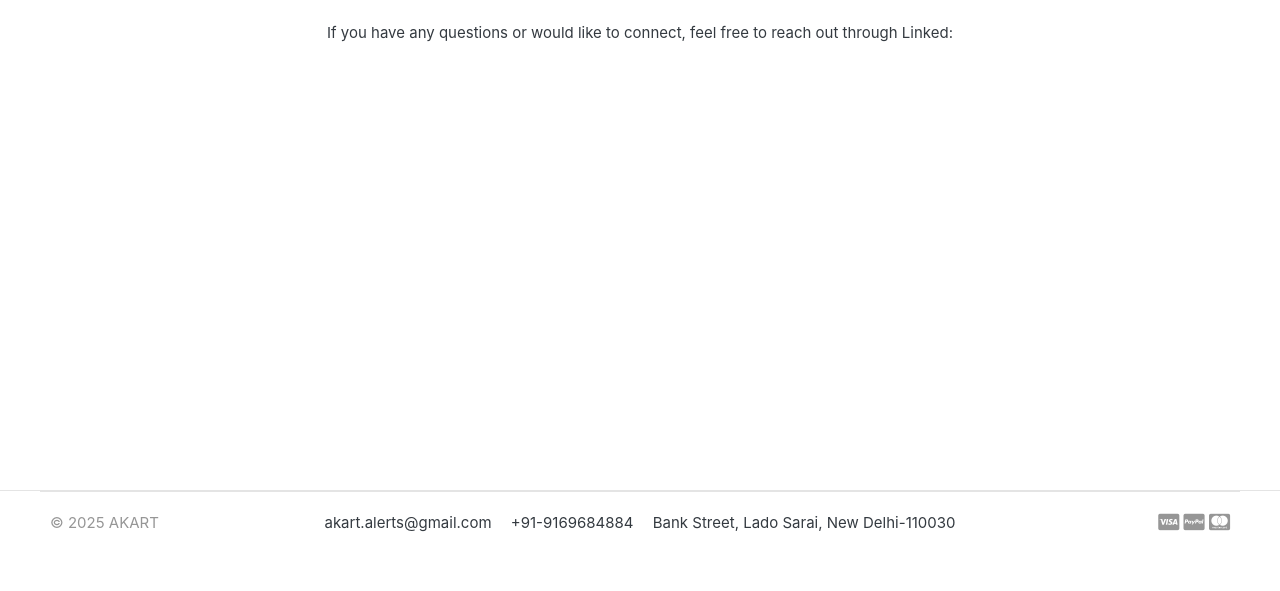
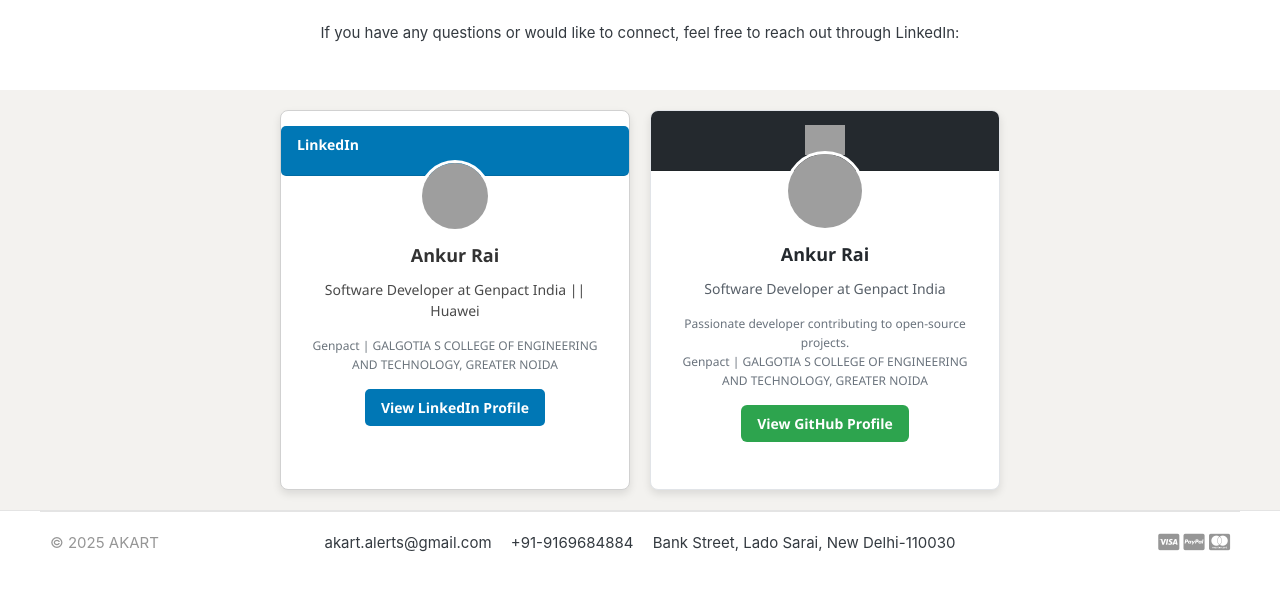
Before and after one commit to ankurrrai/Akart, a Django app: page /developer-profile/ in a window 1280 px wide. Shown: the part 118-709 px from the top of the page. Run offline with Django 3.2, Linux system fonts and the light colour scheme; data that the repository does not hold is empty; some libraries are stand-ins or nearby versions; some web fonts are replaced; grey boxes are pictures that could not be loaded.

Commit message:
Few Comments added

```diff
--- a/accounts/models.py
+++ b/accounts/models.py
@@ -3,6 +3,7 @@ from django.contrib.auth.models import AbstractBaseUser,BaseUserManager
 
 
 class MyAccountManager(BaseUserManager):
+    # this for adding user
     def create_user(self,first_name,last_name,username,email,password=None):
         user=self.model(
             email=self.normalize_email(email),
@@ -13,7 +14,7 @@ class MyAccountManager(BaseUserManager):
         user.set_password(password)
         user.save(using=self._db)
         return user
-
+    # call to add create superuser
     def create_superuser(self,first_name,last_name,username,email,password=None):
         user=self.create_user(first_name=first_name,last_name=last_name,email=email,password=password,username=username)
         user.is_admin=True
@@ -57,6 +58,7 @@ class Account(AbstractBaseUser):
     def has_module_perms(self,add_label):
         return True
 
+# User details for keep user profile picture and other personal details
 class UserDetails(models.Model):
     user=models.OneToOneField(Account,on_delete=models.CASCADE)
     profile_picture=models.ImageField(upload_to='user/profile_picture')
--- a/accounts/urls.py
+++ b/accounts/urls.py
@@ -11,7 +11,7 @@ urlpatterns=[
     path(route='destroy-session/',view=destroySession,name='destroy_session'),
 
 
-    # dashboard
+    # dashboard related
     path(route='dashboard/',view=dashboard,name='dashboard'),
     path(route='edit_profile/',view=edit_profile,name='edit_profile'),
     path(route='orders/',view=orders,name='orders'),
--- a/akart/urls.py
+++ b/akart/urls.py
@@ -21,12 +21,18 @@ from django.conf.urls.static import static #static imported for media files and
 from django.conf import settings #import setting from main project which is akart here...
 
 urlpatterns = [
-    path('admin/', include('admin_honeypot.urls', namespace='admin_honeypot')),
-    path('akart-akart-admin-akart/', admin.site.urls),
+    # configure admin
+    path('admin/', include('admin_honeypot.urls', namespace='admin_honeypot')), #dummy admin page and its track login attempt to prevent from hacking
+    path('akart-akart-secret-admin-akart/', admin.site.urls), #main admin page to keep secret
+
+    # akart project view
     path('',view=views.home,name='home'),
     path('developer-profile/',view=views.developer,name='developer'),
+
+    # configure all apps url
     path('store/',include('store.urls')), #included store app urls
     path('cart/',include('carts.urls')), #include cart app urls
-    path('user/',include('accounts.urls')),
-    path('order/',include('orders.urls')),
-]+static(settings.MEDIA_URL,document_root=settings.MEDIA_ROOT)
+    path('user/',include('accounts.urls')),#included accounts app urls
+    path('order/',include('orders.urls')),#included orders app urls
+
+]+static(settings.MEDIA_URL,document_root=settings.MEDIA_ROOT) #static to use media url
--- a/akart/views.py
+++ b/akart/views.py
@@ -2,9 +2,28 @@ from django.http import HttpResponse
 from django.shortcuts import render,redirect
 from store.models import Product,RatingReview
 from django.core.paginator import EmptyPage,PageNotAnInteger,Paginator
+from carts.views import _cart_id
+from carts.views import Cart
 
-# this is just render index.html with all available products
 def home(request):
+
+    # check the session
+    '''
+        If session exists the pass display disclimar popup like this all image not related to us
+        This logic allow to show only one time for each session
+    '''
+    new_session=False
+    try:
+        cart_id=_cart_id(request=request)
+        cart_session_exist=Cart.objects.filter(cart_id=cart_id).exists()
+        if not cart_session_exist:
+            new_session=True
+            cart=Cart.objects.create(cart_id=cart_id)
+    except:
+        new_session=False
+
+
+    # collect all products and use paginator to split it into multiple page
     products=Product.objects.all().filter(is_available=True).order_by('-created_date')
 
 
@@ -15,13 +34,17 @@ def home(request):
 
     context={
         'products':page_products,
+        'new_session':new_session,
 
     }
 
     return render(request=request,template_name='index.html',context=context)
 
+# rendering details of devloper linkedIn profile
 def developer(request):
     if request.user.is_authenticated:
         return redirect('home')
-
-    return render(request=request,template_name='developer/contact.html')
+    context={
+        'username':'ankurrrai'
+    }
+    return render(request=request,template_name='developer/contact.html',context=context)
--- a/carts/admin.py
+++ b/carts/admin.py
@@ -1,8 +1,10 @@
 from django.contrib import admin
 from .models import *
 
+# register the Cart and CartItem Model
 class cartItemAdmin(admin.ModelAdmin):
     list_display=['product','quantity','is_active']
 
+
 admin.site.register(Cart)
 admin.site.register(CartItem,cartItemAdmin)
--- a/carts/models.py
+++ b/carts/models.py
@@ -6,7 +6,7 @@ from accounts.models import Account
 
 #  Cart is baiscally used to store the session_key
 class Cart(models.Model):
-    cart_id=models.CharField(max_length=250,blank=True)
+    cart_id=models.CharField(max_length=250,blank=True,null=True)
     date_added=models.DateField(auto_now_add=True)
 
     def __str__(self):
--- a/templates/developer/contact.html
+++ b/templates/developer/contact.html
@@ -10,28 +10,195 @@
 
 
   #display-card{
-    display: flex;
-    justify-content: center;
-    align-items: center;
-    padding: 10;
+      font-family: "Segoe UI", Tahoma, Geneva, Verdana, sans-serif;
+      display: flex;
+      justify-content: center;
+      align-items: flex-start;
+      gap: 20px;
+      background-color: #f3f2ef;
+      padding: 20px;
+      flex-wrap: wrap;
 
   }
 
+      /* Common Card Styles */
+      .card {
+      width: 350px;
+      height: 380px;
+      background-color: #ffffff;
+      border-radius: 8px;
+      overflow: hidden;
+      box-shadow: 0px 4px 8px rgba(0, 0, 0, 0.1);
+    }
+
+    /* LinkedIn Card */
+    .linkedin-card {
+      border: 1px solid #d1d1d1;
+    }
+
+    .linkedin-card .card-header {
+      background-color: #0077b5;
+      height: 50px;
+    }
+
+    .linkedin-card .card-body {
+      padding: 20px;
+      text-align: center;
+    }
+
+    .linkedin-card .profile-image {
+      width: 72px;
+      height: 72px;
+      border-radius: 50%;
+      object-fit: cover;
+      margin-top: -36px;
+      border: 3px solid #ffffff;
+    }
+
+    .linkedin-card .name {
+      font-size: 18px;
+      font-weight: bold;
+      margin: 10px 0;
+      color: #333333;
+    }
+
+    .linkedin-card .role {
+      font-size: 14px;
+      color: #4a4a4a;
+      margin-bottom: 15px;
+    }
+
+    .linkedin-card .info {
+      font-size: 12px;
+      color: #6c757d;
+      line-height: 1.6;
+    }
+
+    .linkedin-card .button {
+      display: inline-block;
+      margin-top: 15px;
+      padding: 8px 16px;
+      background-color: #0077b5;
+      color: #ffffff;
+      text-decoration: none;
+      border-radius: 5px;
+      font-size: 14px;
+      font-weight: bold;
+    }
+
+    .linkedin-card .button:hover {
+      background-color: #005580;
+    }
+
+    /* GitHub Card */
+    .github-card {
+      border: 1px solid #e1e4e8;
+    }
+
+    .github-card .card-header {
+      background-color: #24292e;
+      height: 60px;
+      display: flex;
+      align-items: center;
+      justify-content: center;
+    }
+
+    .github-card .card-header img {
+      height: 30px;
+    }
+
+    .github-card .card-body {
+      padding: 20px;
+      text-align: center;
+    }
+
+    .github-card .profile-image {
+      width: 80px;
+      height: 80px;
+      border-radius: 50%;
+      object-fit: cover;
+      margin-top: -40px;
+      border: 3px solid #ffffff;
+    }
+
+    .github-card .name {
+      font-size: 18px;
+      font-weight: bold;
+      margin: 10px 0;
+      color: #24292e;
+    }
+
+    .github-card .role {
+      font-size: 14px;
+      color: #586069;
+      margin-bottom: 15px;
+    }
+
+    .github-card .info {
+      font-size: 12px;
+      color: #6a737d;
+      line-height: 1.6;
+    }
+
+    .github-card .button {
+      display: inline-block;
+      margin-top: 15px;
+      padding: 8px 16px;
+      background-color: #2da44e;
+      color: #ffffff;
+      text-decoration: none;
+      border-radius: 6px;
+      font-size: 14px;
+      font-weight: bold;
+    }
+
+    .github-card .button:hover {
+      background-color: #22863a;
+    }
 
 </style>
 
 <br>
 <center>
   <!-- <h2>LinkedIn</h2> -->
-  <p>If you have any questions or would like to connect, feel free to reach out through Linked:</p>
+  <p>If you have any questions or would like to connect, feel free to reach out through LinkedIn:</p>
 </center>
 <br><br>
 
 <div id="display-card">
-  <div style="min-height: 400px!important;" class="badge-base LI-profile-badge" data-locale="en_US" data-size="large" data-theme="light" data-type="HORIZONTAL" data-vanity="ankurrrai" data-version="v1">
-    <!-- <a class="badge-base__link LI-simple-link" href="https://in.linkedin.com/in/ankur-rai-b49830158?trk=profile-badge">Ankur Rai</a> -->
-  </div>
+    <div class="card linkedin-card">
+      <div class="card-header button">LinkedIn</div>
+      <div class="card-body">
 
+        <img class="profile-image"
+        src="https://media.licdn.com/dms/image/v2/D5603AQESSeiWw9hkZA/profile-displayphoto-shrink_400_400/profile-displayphoto-shrink_400_400/0/1722835015667?e=1742428800&v=beta&t=4oNLX28_PETGg_shk6T7nVgU99lernRQtewdW9Sskg8"
+        alt="Profile Picture">
+
+        <div class="name">Ankur Rai</div>
+        <div class="role">Software Developer at Genpact India || Huawei</div>
+        <div class="info">
+          Genpact | GALGOTIA S COLLEGE OF ENGINEERING AND TECHNOLOGY, GREATER NOIDA
+        </div>
+        <a href="https://www.linkedin.com/in/ankurrrai/" class="button">View LinkedIn Profile</a>
+      </div>
+    </div>
+
+    <!-- GitHub Card -->
+    <div class="card github-card">
+      <div class="card-header">
+        <img src="https://github.githubassets.com/images/modules/logos_page/GitHub-Mark.png" alt="GitHub Logo">
+      </div>
+      <div class="card-body">
+        <img class="profile-image" src="https://avatars.githubusercontent.com/u/133564443?v=4" alt="Profile Picture">
+        <div class="name">Ankur Rai</div>
+        <div class="role">Software Developer at Genpact India</div>
+        <div class="info">
+          Passionate developer contributing to open-source projects.<br>
+          Genpact | GALGOTIA S COLLEGE OF ENGINEERING AND TECHNOLOGY, GREATER NOIDA
+        </div>
+        <a href="https://github.com/ankurrrai" class="button">View GitHub Profile</a>
+      </div>
+    </div>
 
 </div>
 
--- a/templates/index.html
+++ b/templates/index.html
@@ -6,6 +6,12 @@
 {% block content %}
 
 
+<!-- popup added -->
+
+
+{% if new_session %}
+{% include 'includes/popup.html' %}
+{% endif %}
 
 <!-- ========================= SECTION MAIN ========================= -->
 <section class="section-intro padding-y-sm">
```
Also changed, not shown: accounts/views.py (+25 -0 lines), carts/context_processors.py (line endings or trailing spaces), carts/migrations/0005_auto_20250114_2207.py (added), carts/migrations/0006_auto_20250114_2210.py (added), carts/migrations/0007_auto_20250114_2228.py (added).
